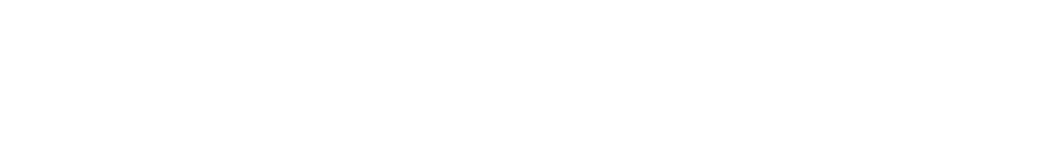
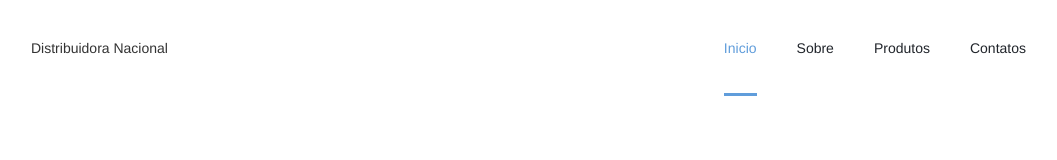
Before and after one commit to NathanReuter/Bruthan-WebSite, a website: page index.html in a window 1280 px wide. Shown: the whole page, without its empty margins (109-1166 px from the left). Drawn offline with nearby package versions, Linux system fonts and the light colour scheme; files that its build step writes are made by us from their sources.

Commit message:
Aura menu without mobile added.

```diff
--- a/index.html
+++ b/index.html
@@ -4,6 +4,17 @@
         <meta charset="utf-8"/>
         <meta name="viewport" content="width=device-width, initial-scale=1, user-scalable=no"/>
         <title>Bruthan Distruibuidora</title>
+        <link rel="shortcut icon" href="/favicon.ico"/>
+        <!-- css -->
+        <link rel="stylesheet" type="text/css" href="css/global.css">
+
+        <!--Fonts-->
+        <link href='http://fonts.googleapis.com/css?family=Open+Sans:300italic,400italic,600italic,700italic,800italic,400,300,600,700,800&amp;subset=latin,cyrillic'
+          rel='stylesheet' type='text/css'/>
+
+        <!--Fonts with Icons-->
+        <link rel="stylesheet" href="3dParty/fontello/css/fontello.css"/>
+
         <!-- Need to put some icon!!-->
         <!-- bower:css -->
         <link rel="stylesheet" href="bower_components/bootstrap/dist/css/bootstrap.css" />
@@ -11,6 +22,45 @@
         <link rel="shortcut icon" href=""/>
     </head>
     <body>
+        <div id="pi-all">
+            <header class="pi-header">
+                <div class="pi-header-sticky">
+<!-- Header row -->
+                    <div class="pi-section-w pi-section-white pi-shadow-bottom pi-row-reducible">
+                        <div class="pi-section pi-row-lg">
+
+                        <!-- Logo -->
+                            <div class="pi-row-block pi-row-block-logo">
+                                <a href="index.html"><img src="" alt=""></a>
+                            </div>
+                            <!-- End logo -->
+                            <div class="pi-row-block pi-row-block-txt pi-hidden-2xs">Distribuidora Nacional</div>
+                            <!-- Menu -->
+
+                            <nav class="pi-row-block pi-pull-right">
+                                <ul class="pi-simple-menu pi-has-hover-border pi-full-height pi-hidden-sm">
+                                    <li class="pi-has-dropdown active"><a href="index.html"><span>Inicio</span></a>
+                                        <ul class="pi-submenu pi-has-border pi-items-have-borders pi-has-shadow pi-submenu-dark">
+                                            <li><a href="index.html"><span>Home 1</span></a></li>
+                                            <li><a href="home-home-2.html"><span>Home 2</span></a></li>
+                                        </ul>
+                                    </li>
+                                    <li class="pi-has-dropdown"><a href="headers-headers-light.html"><span>Sobre</span></a>
+                                    </li>
+                                    <li class="pi-has-dropdown pi-has-dropdown-wide"><a href="about-about-1.html"><span>Produtos</span></a>
+                                    </li>
+                                    <li class="pi-has-dropdown"><a href="docs-docs.html"><span>Contatos</span></a>
+                                    </li>
+                                </ul>
+                            </nav>
+                        <!-- End menu -->
+                        </div>
+                    </div>
+                    <!-- End header row -->
+                </div>
+            </header>
+        </div>
+
         <!-- bower:js -->
         <script src="bower_components/jquery/dist/jquery.js"></script>
         <script src="bower_components/bootstrap/dist/js/bootstrap.js"></script>
```
Lines whose indentation alone changed are shown as unchanged.
